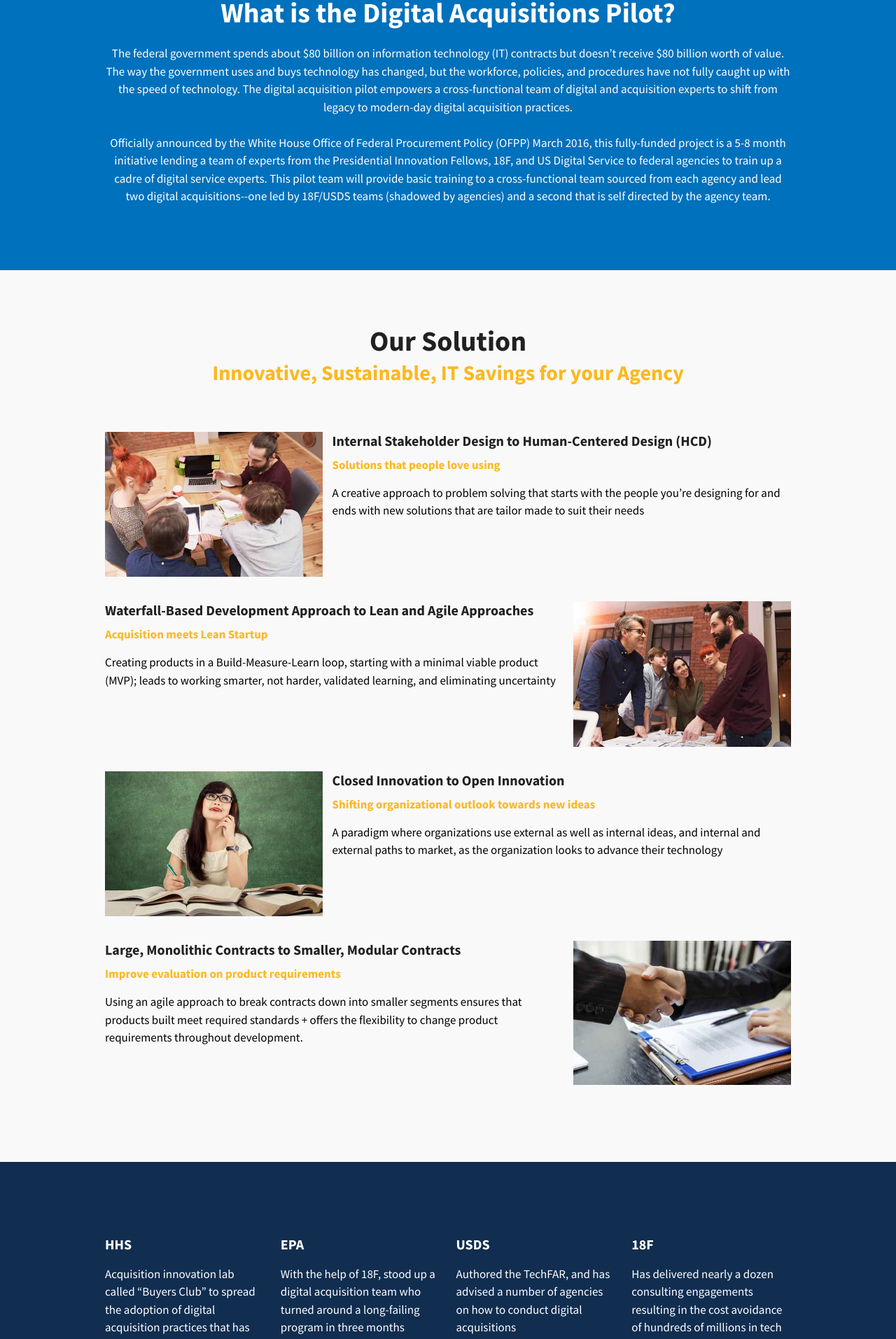
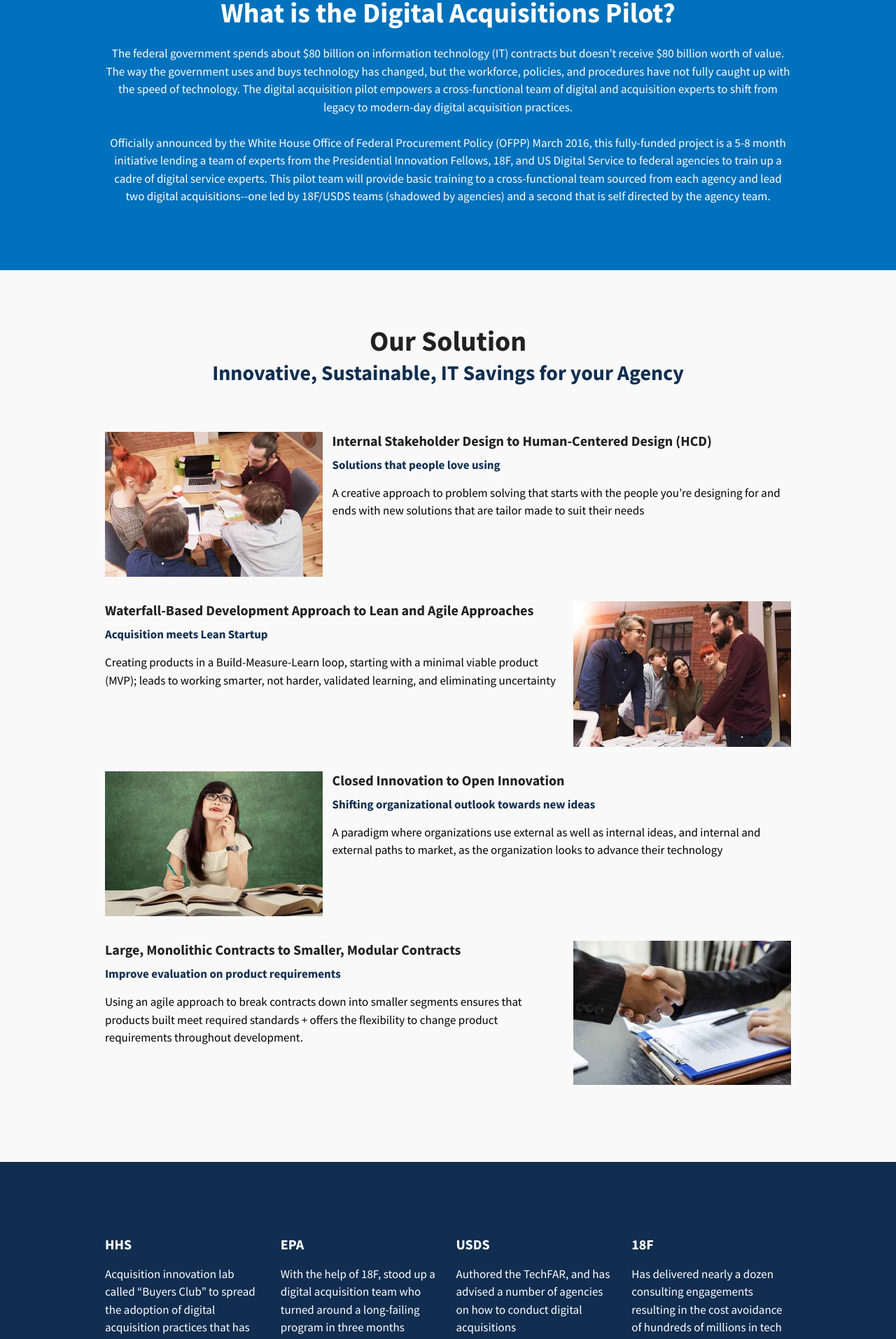
Before and after one commit to presidential-innovation-fellows/dap-guide, a Jekyll site: the page built from index.html, in a window 1280 px wide. Shown: the part 760-2673 px from the top of the page at 70% size. Built offline with Jekyll 4.4.1, drawn with Linux system fonts in a browser that asks for light colours; nearby versions of some CDN libraries.

Commit message:
update sub-header text for 508 compliance

```diff
--- a/_sass/pages/_index.scss
+++ b/_sass/pages/_index.scss
@@ -110,7 +110,7 @@ ul {
       color:$color-base;
     }
     h2, h4{
-      color:$color-gold;
+      color:$color-primary-darkest;
       margin-top:0px;
     }
     h1{
```
